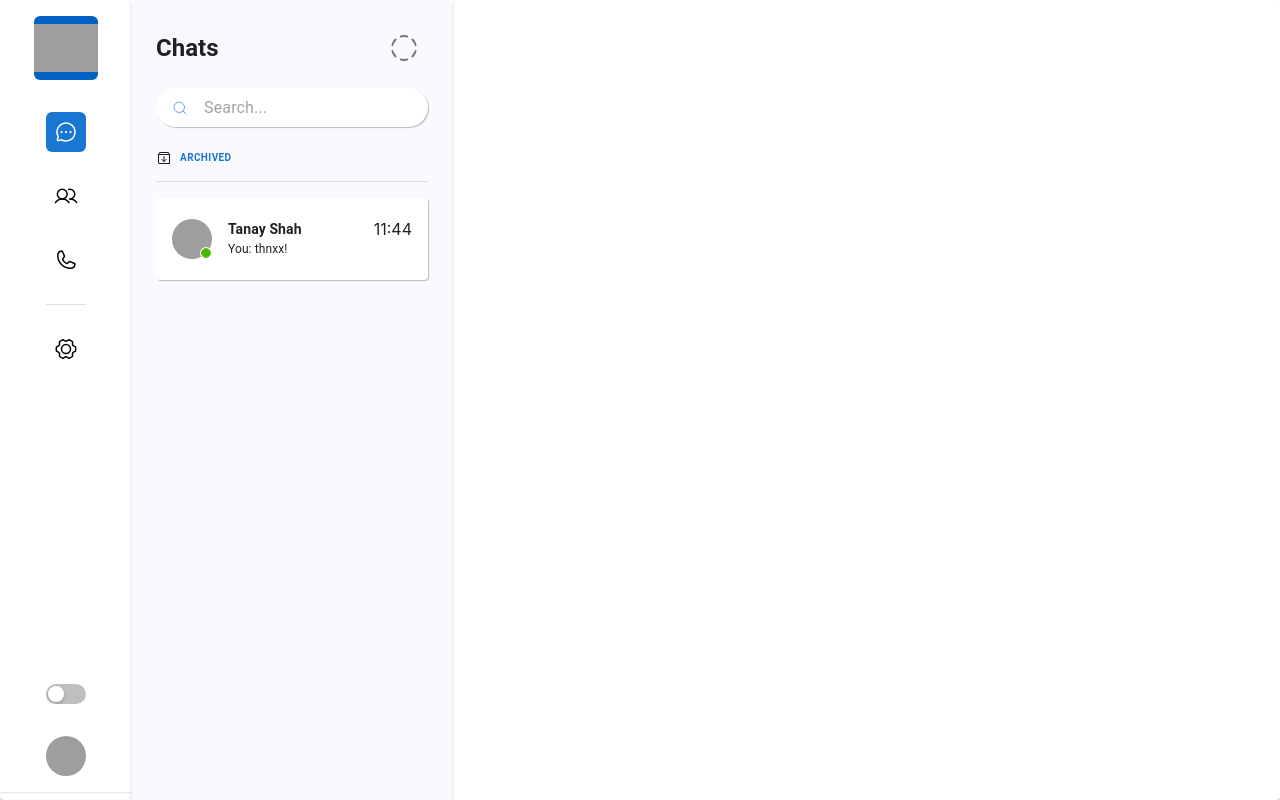
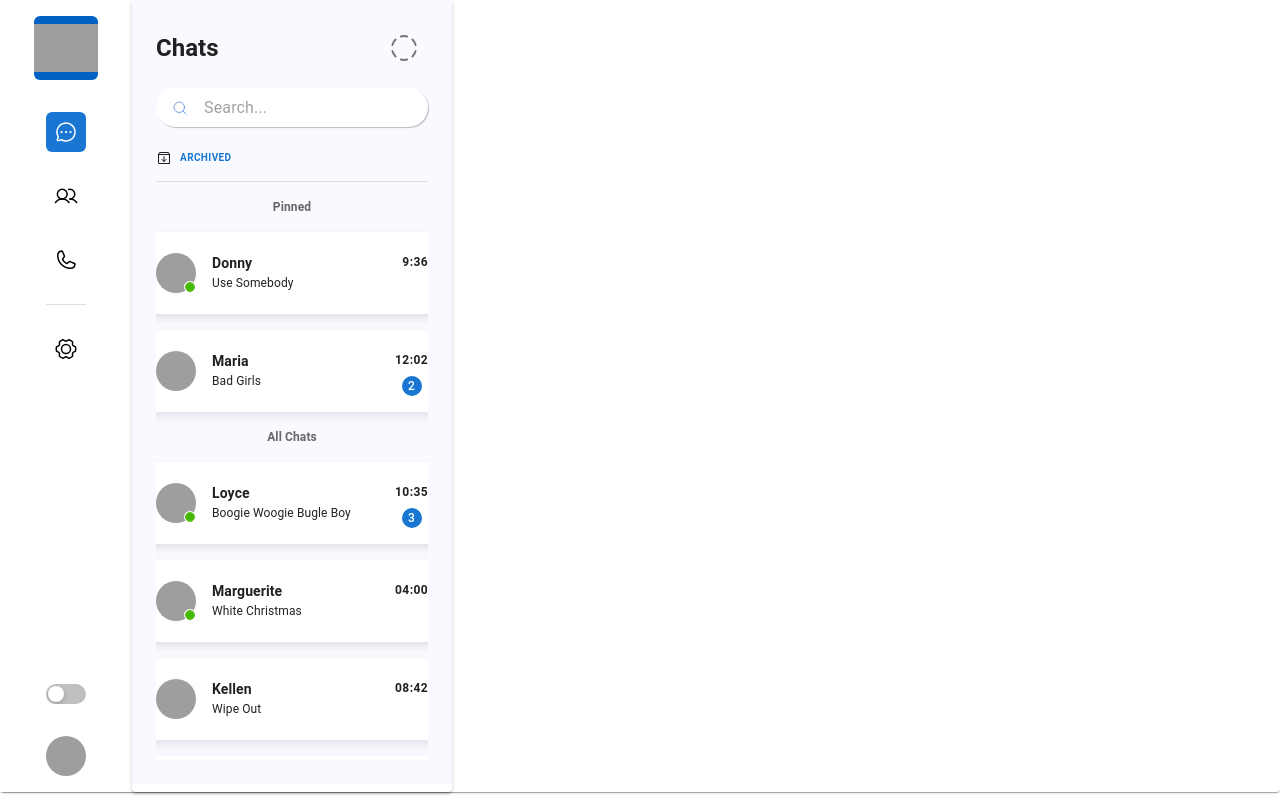
Before and after one commit to Tanay-Shah/Chat-App, a React (Create React App) app in the folder Chat-app/: page /app in a window 1280 px wide. Built offline with nearby package versions, Linux system fonts and the light colour scheme; grey boxes are pictures that could not be loaded.

Commit message:
Day-3 DOne

```diff
--- a/Chat-app/package.json
+++ b/Chat-app/package.json
@@ -17,6 +17,7 @@
     "phosphor-react": "^1.4.1",
     "prop-types": "^15.8.1",
     "react": "^18.3.1",
+    "react-custom-scroll": "^7.0.0",
     "react-dom": "^18.3.1",
     "react-helmet-async": "^1.3.0",
     "react-i18next": "^11.18.6",
--- a/Chat-app/src/Pages/Dashboard/chat.js
+++ b/Chat-app/src/Pages/Dashboard/chat.js
@@ -11,10 +11,12 @@ import {
   Button,
   Avatar,
   Badge,
+
 } from "@mui/material";
 import { ArchiveBox, CircleDashed, MagnifyingGlass } from "phosphor-react";
-import { alpha } from "@mui/material/styles";
-import { faker } from "@faker-js/faker";
+import { alpha, useTheme } from "@mui/material/styles";
+import { ChatList } from "../../data";
+
 
 const Search = styled("div")(({ theme }) => ({
   position: "relative",
@@ -75,60 +77,76 @@ const StyledBadge = styled(Badge)(({ theme }) => ({
   },
 }));
 
-const ChatElement = () => {
+const ChatElement = (props) => {
+  const theme=useTheme();
+
   return (
     <Box
       sx={{
         width: "100%",
         height: 50,
         borderRadius: 1,
-        boxShadow: "1px 1px 1px rgba(0,0,0,0.25)",
-        backgroundColor: "#fff",
+        boxShadow: '0 4px 8px rgba(0, 0, 0, 0.1)',
+        backgroundColor: theme.palette.mode==='light'?"#fff":theme.palette.background.paper,
       }}
       alignContent="center"
       p={2}
     >
       <Stack direction="row" justifyContent="space-between">
         <Stack direction="row" spacing={2}>
+          {props.online ? (
             <StyledBadge
               overlap="circular"
               anchorOrigin={{ vertical: "bottom", horizontal: "right" }}
               variant="dot"
             >
-            <Avatar src={faker.image.avatar()} />
+              <Avatar src={props.img} />
             </StyledBadge>
+          ) : (
+            <Avatar src={props.img} />
+          )}
 
           <Stack direction="column">
             <Typography variant={"subtitle2"} fontWeight={600}>
-              Tanay Shah
+              {props.name}
             </Typography>
-            <Typography fontSize={12}>You: thnxx!</Typography>
+            <Typography fontSize={12}>{props.msg}</Typography>
+          </Stack>
         </Stack>
 
+        <Stack direction="column" spacing={2} alignItems={"center"}>
+          <Typography sx={{ fontWeight: "600" }} variant="caption">
+            {props.time}
+          </Typography>
+          <Badge color="primary" badgeContent={props.unread}></Badge>
         </Stack>
-
-      <Stack  direction='column' spacing={1}>
-      <Box>{`${new Date().getHours()}:${new Date().getMinutes()}`}</Box>
-
-
-      </Stack>
-
       </Stack>
     </Box>
   );
 };
 
+
+const SlimScrollbarStack = styled(Stack)({
+  /* Styling the scrollbar for WebKit-based browsers */
+  '&::-webkit-scrollbar': {
+    width: '0px', /* Adjust the width to make it slimmer */
+  }
+});
+
+
+
 function Chat() {
+  const theme=useTheme();
   return (
     <Paper elevation={2}>
       <Box
         sx={{
-          height: "100vh",
+          position: "relative",
           width: 320,
-          backgroundColor: "#F8FAFF",
+          backgroundColor: theme.palette.mode==='light'?"#F8FAFF":theme.palette.background.paper,
         }}
       >
-        <Stack p={3} spacing={2}>
+        <Stack p={3} spacing={2} sx={{ height: "92vh" }}>
           <Stack
             direction="row"
             justifyContent="space-between"
@@ -147,7 +165,10 @@ function Chat() {
               <SearchIconWrapper>
                 <MagnifyingGlass color="#709CE6" />
               </SearchIconWrapper>
-              <StyledInputBase placeholder="Search..." />
+              <StyledInputBase
+                placeholder="Search..."
+                inputProps={{ "aria-label": "search" }}
+              />
             </Search>
           </Stack>
           <Stack spacing={1}>
@@ -162,9 +183,30 @@ function Chat() {
             <Divider />
           </Stack>
 
-          <Stack direction="coloumn">
-            <ChatElement />
+          <SlimScrollbarStack sx={{flexGrow:1,height: "100%", overflow:'scroll', overflowX: 'hidden'  }}>
+          <Stack >
+           <Stack spacing={2} alignItems={"center"}>
+                <Typography fontSize={12} fontWeight={600} color={"#676767"}>
+                  Pinned
+                </Typography>
+                {ChatList.filter((el) => {
+                  return el.pinned === true;
+                }).map((el) => {
+                  return <ChatElement key={el.id} {...el} />;
+                })}
+
+                <Typography fontSize={12} fontWeight={600} color={"#676767"}>
+                  All Chats
+                </Typography>
+                {ChatList.filter((el) => {
+                  return el.pinned !== true;
+                }).map((el) => {
+                  return <ChatElement key={el.id} {...el} />;
+                })}
               </Stack>
+          </Stack>
+
+              </SlimScrollbarStack>
         </Stack>
       </Box>
     </Paper>
```
Also changed, not shown: 1 other file (tests, documents, lock files or other folders). Lines whose indentation alone changed are shown as unchanged.
